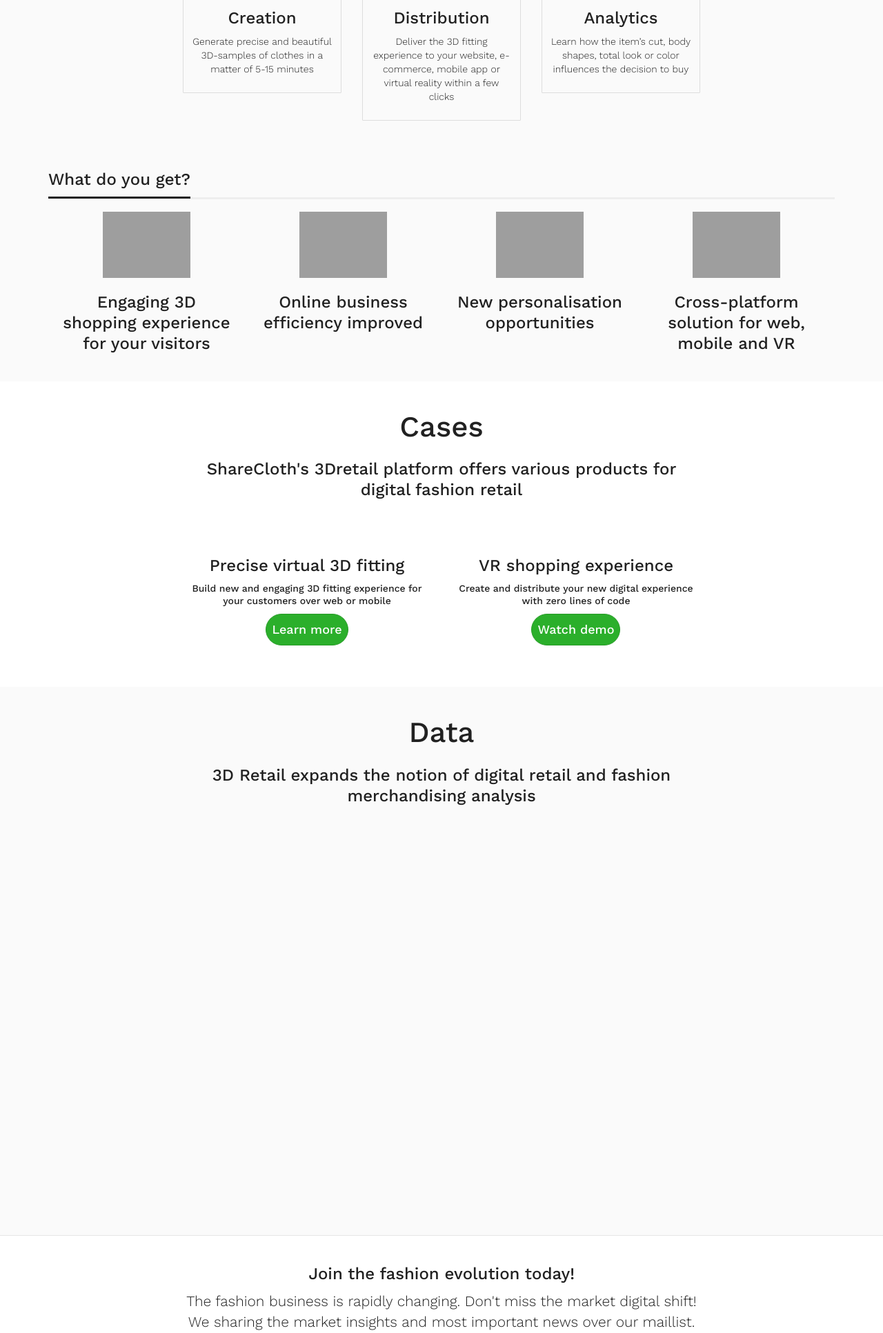
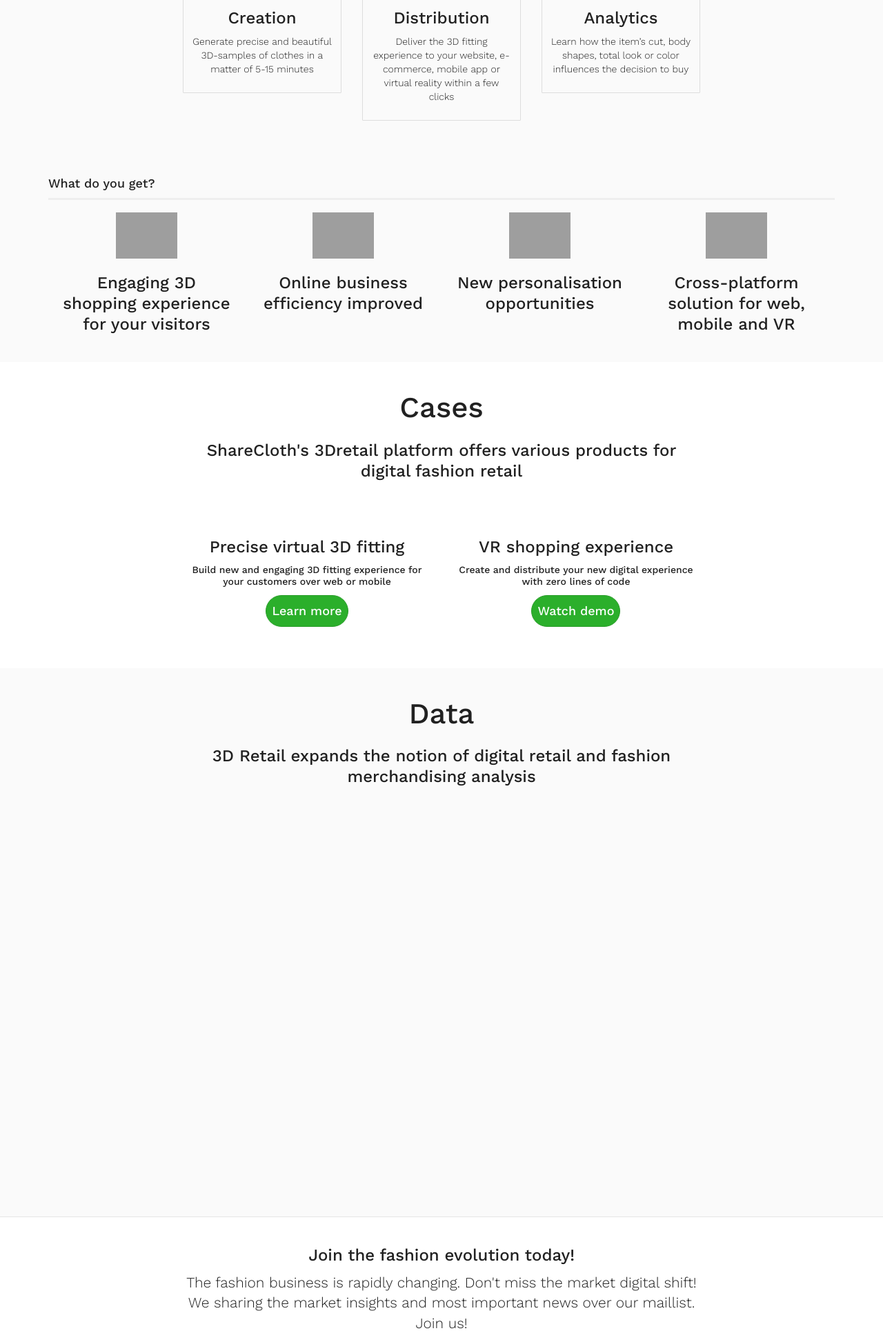
Before and after one commit to sharecloth/sc2, a PHP site: page / in a window 1280 px wide. Shown: the part 1148-3081 px from the top of the page at 69% size. Run offline with PHP 8.4, Linux system fonts and the light colour scheme; some libraries are stand-ins or nearby versions; grey boxes are pictures that could not be loaded.

Commit message:
WEB-2296

```diff
--- a/css/custom.css
+++ b/css/custom.css
@@ -144,7 +144,7 @@ section#final-cta {
   background-position: center center; }
 
 .what-you-get img {
-  width: 50%;
+  width: 35%;
   margin: 0 auto; }
 .what-you-get .text {
   margin-bottom: 50px; }
--- a/css/custom.scss
+++ b/css/custom.scss
@@ -213,7 +213,7 @@ section#final-cta {
 
 .what-you-get {
     img {
-        width: 50%;
+        width: 35%;
         margin: 0 auto;
     }
     .text {
--- a/index.php
+++ b/index.php
@@ -162,7 +162,7 @@
 					<div class="row">
 						<div class="col-md-12 col-md-offset-0">
 							<div class="additional-header">
-								<h3>What do you get?</h3>
+								<h4>What do you get?</h4>
 							</div>
 						</div>
 					</div>
```
